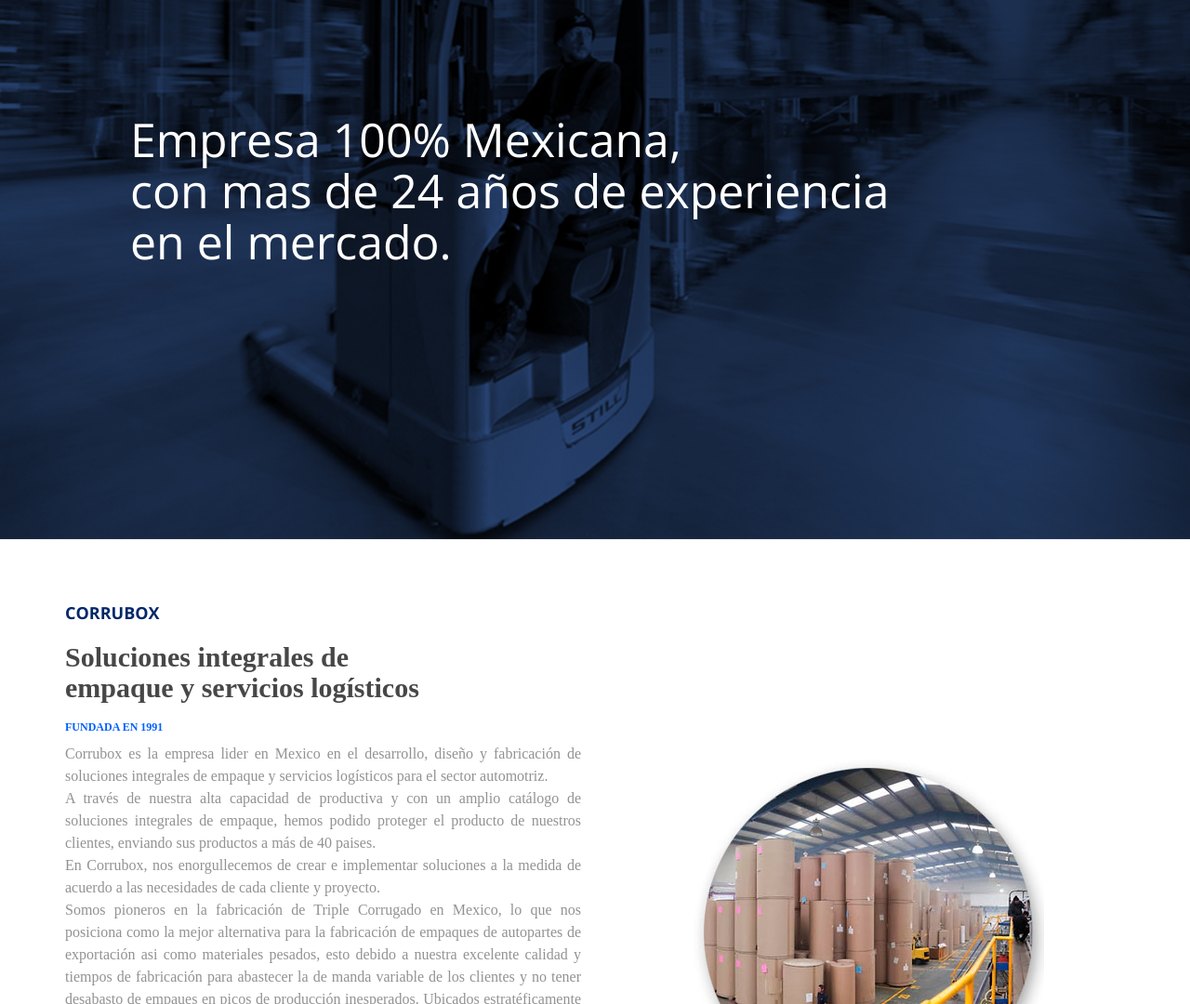
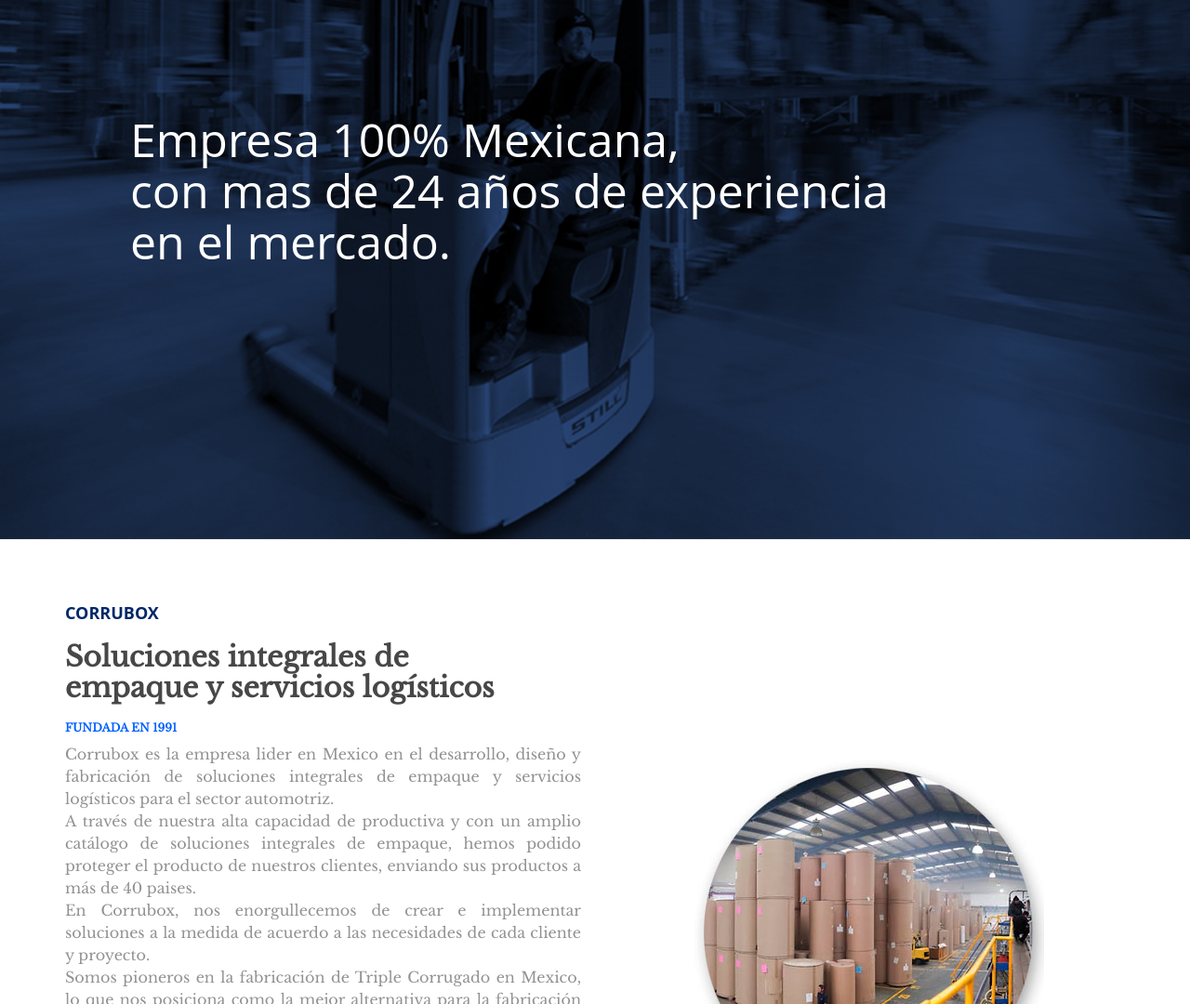
Before and after one commit to iPalmeraCO/corruboxHtml, a website: page index.html in a window 1280 px wide. Shown: the part 220-1300 px from the top of the page at 93% size. Drawn offline with nearby package versions, Linux system fonts and the light colour scheme; some packages are replaced by stand-ins of ours.

Commit message:
*Se carga fuente Baskerville

```diff
--- a/css/main.css
+++ b/css/main.css
@@ -149,11 +149,11 @@
 }
 /* */
 * {
-  font-family: Baskerville;
+  font-family:  'Libre Baskerville', serif;
 }
 
 body {
-  font-family: Baskerville;
+  font-family:  'Libre Baskerville', serif;
 }
 #mainNav{
 	position: fixed;
@@ -176,21 +176,21 @@
 }
 
 .titulo2{
-	font-family: Baskerville;
+	font-family:  'Libre Baskerville', serif;
 	font-size: 30px;
 	color: #474747;
 	font-weight: bold;
 }
 
 .titulo3{
-	font-family: Baskerville;
+	font-family:  'Libre Baskerville', serif;
 	font-size: 12px;
 	color : #0060ff;
 	font-weight: bold;
 }
 
 .text {
-	font-family: Baskerville;
+	font-family:  'Libre Baskerville', serif;
 	color: #929292;
   margin: 0px;
   text-align: justify;
@@ -202,7 +202,7 @@
   font-size: 30px;
 }
 .text2{
-	font-family: Baskerville;
+	font-family:  'Libre Baskerville', serif;
 	color: #474747;
 	font-size: 14px;
 	position: absolute;
@@ -255,7 +255,7 @@
 }
 
 .pcontact{
-	font-family: Baskerville;
+	font-family:  'Libre Baskerville', serif;
 	color: #474747;
 	font-size: 12px;
 }
@@ -265,7 +265,7 @@
 }
 
 .copy{
-	font-family: Baskerville;
+	font-family:  'Libre Baskerville', serif;
 	margin-top: 35px;
 	font-size: 10px;
   text-align: center;
--- a/index.html
+++ b/index.html
@@ -20,9 +20,7 @@
     <link href="vendor/bootstrap/css/bootstrap.min.css" rel="stylesheet">
 
     <!-- Custom Fonts -->
-    <link href="vendor/font-awesome/css/font-awesome.min.css" rel="stylesheet" type="text/css">
-    <link href='https://fonts.googleapis.com/css?family=Open+Sans:300italic,400italic,600italic,700italic,800italic,400,300,600,700,800' rel='stylesheet' type='text/css'>
-    <link href='https://fonts.googleapis.com/css?family=Merriweather:400,300,300italic,400italic,700,700italic,900,900italic' rel='stylesheet' type='text/css'>
+    <link href="https://fonts.googleapis.com/css?family=Libre+Baskerville" rel="stylesheet">
 
     <!-- Plugin CSS -->
     <link href="vendor/magnific-popup/magnific-popup.css" rel="stylesheet">
```
